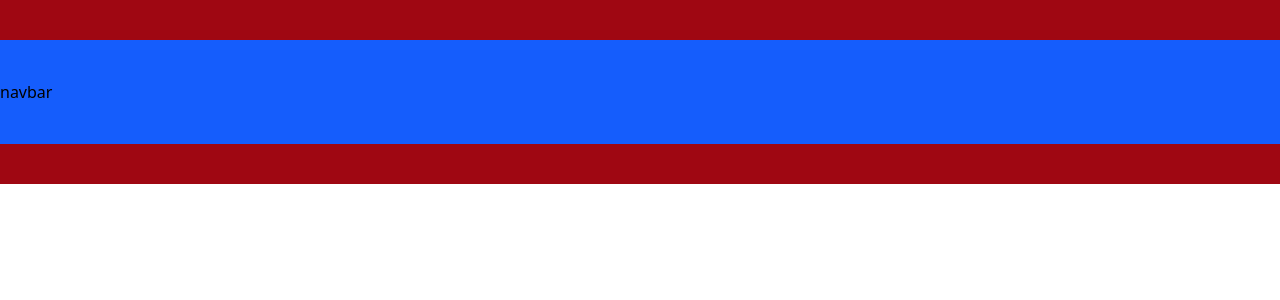
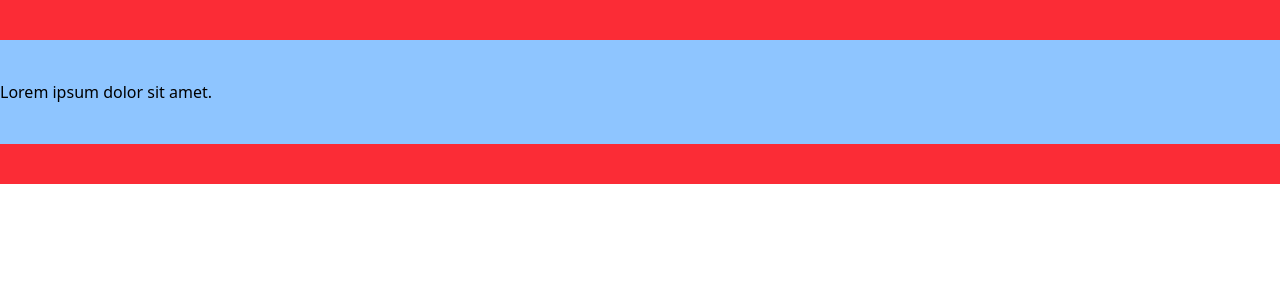
Before and after one commit to iyiu9akhan/innovate-RTB, a React (Vite) app: page / in a window 1280 px wide. Shown: the top 300 px of the page. Built offline with nearby package versions, Linux system fonts and the light colour scheme.

Commit message:
windows: page live issue

```diff
--- a/src/assets/components/Navbar/Navbar.jsx
+++ b/src/assets/components/Navbar/Navbar.jsx
@@ -2,9 +2,9 @@ import React from 'react'
 
 const Navbar = () => {
   return (
-    <div className='bg-red-800 py-10'>
-        <div className='w-[1409px] mx-auto bg-blue-600 py-10'>
-            navbar
+    <div className='bg-red-500 py-10'>
+        <div className='w-[1409px] mx-auto bg-blue-300 py-10'>
+            Lorem ipsum dolor sit amet.
         </div>
     </div>
   )
```
